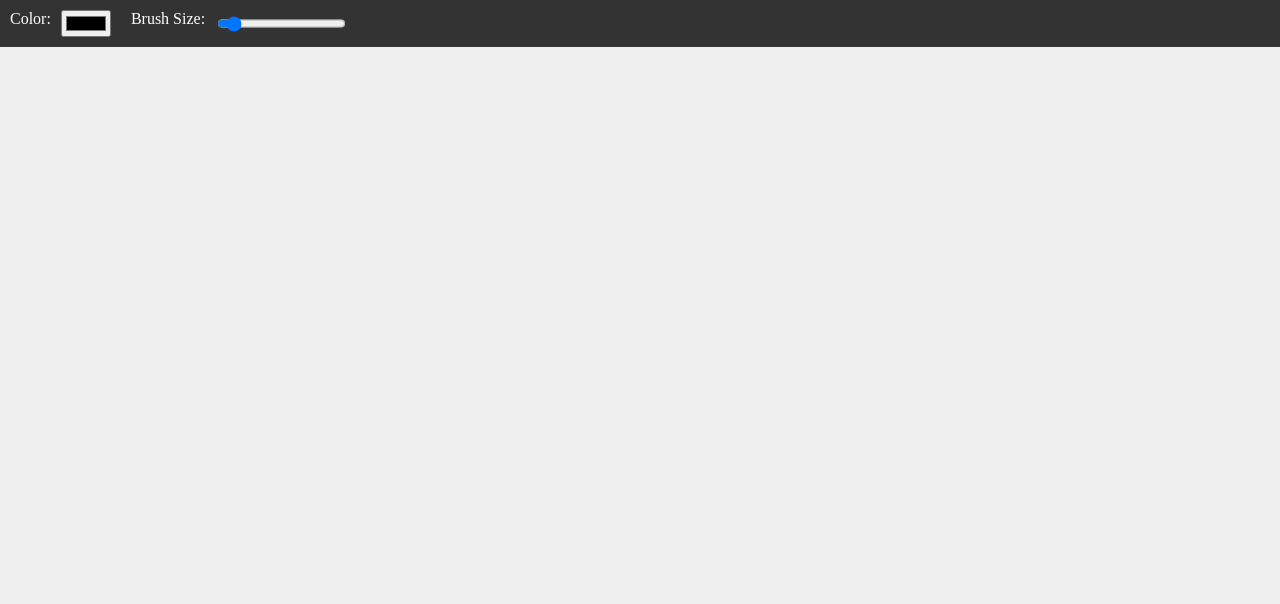
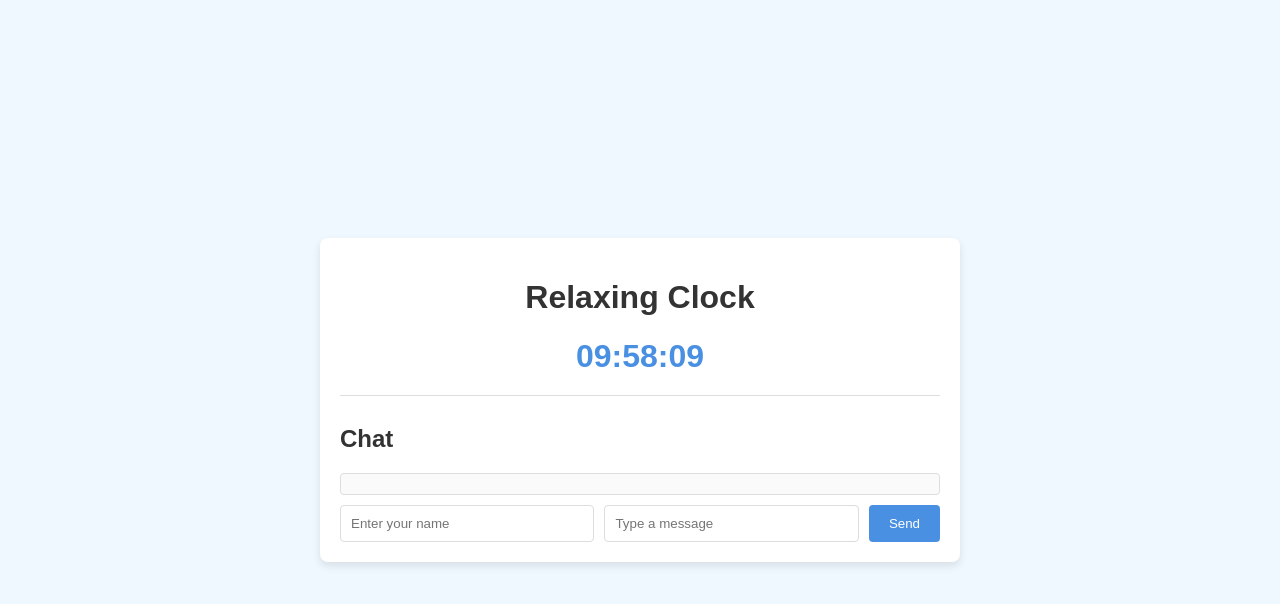
Before and after one commit to HCMSunblock/HCMSunblock.github.io, a plain HTML site: page index.html in a window 1280 px wide. Drawn offline with Linux system fonts and the light colour scheme.

Commit message:
Update index.html

```diff
--- a/index.html
+++ b/index.html
@@ -3,88 +3,149 @@
 <head>
     <meta charset="UTF-8">
     <meta name="viewport" content="width=device-width, initial-scale=1.0">
-    <title>Global Whiteboard</title>
+    <title>Relaxing Clock and Chat</title>
     <style>
-        body, html {
+        body {
+            font-family: Arial, sans-serif;
+            background-color: #f0f8ff;
+            color: #333;
             margin: 0;
             padding: 0;
-            overflow: hidden;
+            display: flex;
+            justify-content: center;
+            align-items: center;
+            height: 100vh;
+        }
+
+        .container {
             display: flex;
             flex-direction: column;
+            align-items: center;
+            background-color: #ffffff;
+            border-radius: 8px;
+            box-shadow: 0 4px 8px rgba(0, 0, 0, 0.1);
+            padding: 20px;
+            width: 90%;
+            max-width: 600px;
         }
-        #controls {
+
+        .clock-container {
+            text-align: center;
+            margin-bottom: 20px;
+        }
+
+        #clock {
+            font-size: 2em;
+            font-weight: bold;
+            color: #4a90e2;
+        }
+
+        .chat-container {
+            width: 100%;
+            border-top: 1px solid #ddd;
+            padding-top: 10px;
+        }
+
+        .chat-box {
+            max-height: 300px;
+            overflow-y: auto;
+            border: 1px solid #ddd;
+            border-radius: 4px;
+            padding: 10px;
+            background-color: #fafafa;
+            margin-bottom: 10px;
+        }
+
+        .chat-input {
             display: flex;
+            gap: 10px;
+        }
+
+        #name-input, #message-input {
+            flex: 1;
             padding: 10px;
-            background-color: #333;
+            border: 1px solid #ddd;
+            border-radius: 4px;
+        }
+
+        button {
+            padding: 10px 20px;
+            background-color: #4a90e2;
             color: white;
+            border: none;
+            border-radius: 4px;
+            cursor: pointer;
         }
-        #controls label {
-            margin-right: 10px;
-        }
-        #controls input[type="color"],
-        #controls input[type="range"] {
-            margin-right: 20px;
-        }
-        canvas {
-            flex-grow: 1;
-            cursor: crosshair;
-            background-color: #f0f0f0;
+
+        button:hover {
+            background-color: #357ABD;
         }
     </style>
 </head>
 <body>
-    <div id="controls">
-        <label for="colorPicker">Color:</label>
-        <input type="color" id="colorPicker" value="#000000">
-        <label for="brushSize">Brush Size:</label>
-        <input type="range" id="brushSize" min="1" max="50" value="5">
+    <div class="container">
+        <div class="clock-container">
+            <h1>Relaxing Clock</h1>
+            <div id="clock"></div>
+        </div>
+
+        <div class="chat-container">
+            <h2>Chat</h2>
+            <div class="chat-box" id="chat-box"></div>
+            <div class="chat-input">
+                <input type="text" id="name-input" placeholder="Enter your name">
+                <input type="text" id="message-input" placeholder="Type a message">
+                <button onclick="sendMessage()">Send</button>
+            </div>
+        </div>
     </div>
-    <canvas id="whiteboard"></canvas>
 
     <script>
-        const canvas = document.getElementById('whiteboard');
-        const ctx = canvas.getContext('2d');
-        const colorPicker = document.getElementById('colorPicker');
-        const brushSize = document.getElementById('brushSize');
+        function updateClock() {
+            const now = new Date();
+            const estOffset = -5; // EST is UTC-5
+            const estTime = new Date(now.getTime() + (estOffset * 60 * 60 * 1000));
+            const hours = String(estTime.getHours()).padStart(2, '0');
+            const minutes = String(estTime.getMinutes()).padStart(2, '0');
+            const seconds = String(estTime.getSeconds()).padStart(2, '0');
+            document.getElementById('clock').textContent = `${hours}:${minutes}:${seconds}`;
+        }
 
-        canvas.width = window.innerWidth * 3;
-        canvas.height = window.innerHeight * 3;
+        function sendMessage() {
+            const name = document.getElementById('name-input').value.trim();
+            const message = document.getElementById('message-input').value.trim();
+            if (name && message) {
+                const chatBox = document.getElementById('chat-box');
+                const messageElement = document.createElement('div');
+                messageElement.textContent = `${name}: ${message}`;
+                chatBox.appendChild(messageElement);
+                document.getElementById('message-input').value = '';
+                chatBox.scrollTop = chatBox.scrollHeight; // Auto-scroll to the bottom
+                saveMessage(name, message);
+            }
+        }
 
-        let isDrawing = false;
-        let lastX = 0;
-        let lastY = 0;
+        function saveMessage(name, message) {
+            const chatMessages = JSON.parse(localStorage.getItem('chatMessages')) || [];
+            chatMessages.push({ name, message });
+            localStorage.setItem('chatMessages', JSON.stringify(chatMessages));
+        }
 
-        canvas.addEventListener('mousedown', (e) => {
-            isDrawing = true;
-            [lastX, lastY] = [e.offsetX, e.offsetY];
-        });
+        function loadMessages() {
+            const chatMessages = JSON.parse(localStorage.getItem('chatMessages')) || [];
+            const chatBox = document.getElementById('chat-box');
+            chatMessages.forEach(msg => {
+                const messageElement = document.createElement('div');
+                messageElement.textContent = `${msg.name}: ${msg.message}`;
+                chatBox.appendChild(messageElement);
+            });
+            chatBox.scrollTop = chatBox.scrollHeight; // Auto-scroll to the bottom
+        }
 
-        canvas.addEventListener('mousemove', (e) => {
-            if (!isDrawing) return;
-            ctx.strokeStyle = colorPicker.value;
-            ctx.lineWidth = brushSize.value;
-            ctx.lineCap = 'round';
-            ctx.beginPath();
-            ctx.moveTo(lastX, lastY);
-            ctx.lineTo(e.offsetX, e.offsetY);
-            ctx.stroke();
-            [lastX, lastY] = [e.offsetX, e.offsetY];
-        });
-
-        canvas.addEventListener('mouseup', () => isDrawing = false);
-        canvas.addEventListener('mouseout', () => isDrawing = false);
-
-        document.addEventListener('keydown', (e) => {
-            if (e.key === 'ArrowUp') window.scrollBy(0, -50);
-            if (e.key === 'ArrowDown') window.scrollBy(0, 50);
-            if (e.key === 'ArrowLeft') window.scrollBy(-50, 0);
-            if (e.key === 'ArrowRight') window.scrollBy(50, 0);
-        });
-
-        window.addEventListener('resize', () => {
-            canvas.width = window.innerWidth * 3;
-            canvas.height = window.innerHeight * 3;
-        });
+        // Initialize clock and chat
+        updateClock();
+        setInterval(updateClock, 1000); // Update clock every second
+        loadMessages();
     </script>
 </body>
 </html>
```
